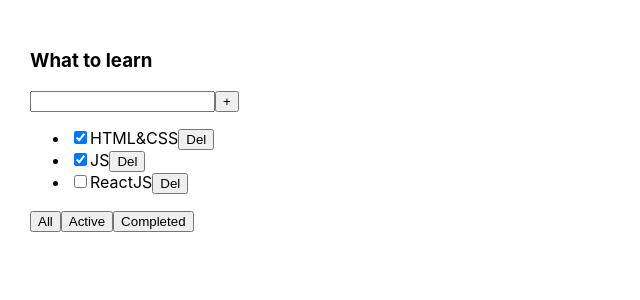
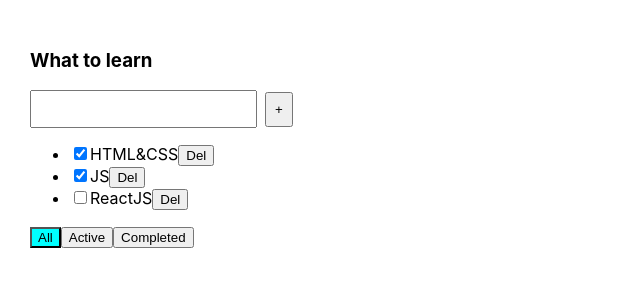
Before and after one commit to beliy-beret/incubator-todo, a React (Create React App) app: page / in a window 1280 px wide. Shown: the top 300 px of the page, without its empty margins (0-640 px from the left). Built offline with nearby package versions, Linux system fonts and the light colour scheme.

Commit message:
Monday Lesson 4

```diff
--- a/src/App.css
+++ b/src/App.css
@@ -2,7 +2,3 @@
   padding: 30px;
   display: flex;
 }
-
-.App > div {
-  margin-right: 50px;
-}
--- a/src/App.tsx
+++ b/src/App.tsx
@@ -1,6 +1,6 @@
 import {FC, useState} from 'react';
 import './App.css';
-import Todolist from "./Todolist";
+import TaskList from "./components/TaskList/TaskList";
 import {v1} from "uuid";
 
 export type FilterModeType = 'all' | 'active' | 'completed'
@@ -39,9 +39,9 @@ const App: FC = () => {
     }
     setTask([...tasks, newTask]);
   }
-  const toggleDoneValue = (taskId: string) => setTask(tasks.map((item) => {
+  const toggleDoneValue = (taskId: string, status: boolean) => setTask(tasks.map((item) => {
     if(item.id === taskId) {
-      return {...item, isDone: !item.isDone}
+      return {...item, isDone: status}
     } else {
       return item
     }
@@ -49,13 +49,14 @@ const App: FC = () => {
 
   return (
     <div className="App">
-      <Todolist
+      <TaskList
         title={'What to learn'}
         taskList={filteredTasks}
         deleteTask={deleteTask}
         changeFilter={filterModeHandle}
         addNewTask={addNewTask}
         toggleDoneValue={toggleDoneValue}
+        filterMode={filterMode}
       />
     </div>
   );
--- a/src/Todolist.tsx
+++ /dev/null
@@ -1,93 +0,0 @@
-import React, {ChangeEvent, KeyboardEvent, FC, useState} from "react";
-import {FilterModeType, TaskType} from "./App";
-
-type ComponentProps = {
-  title: string
-  taskList: Array<TaskType>
-  deleteTask: (taskId: string) => void
-  changeFilter: (filter: FilterModeType) => void
-  addNewTask: (text: string) => void
-  toggleDoneValue: (id: string) => void
-}
-
-const Todolist: FC<ComponentProps> = ({
-                                        title,
-                                        taskList,
-                                        deleteTask,
-                                        changeFilter,
-                                        addNewTask,
-                                        toggleDoneValue
-                                      }) => {
-
-  const [newTaskTitle, setNewTask] = useState<string>('');
-  const newTaskTitleHandle = (event: ChangeEvent<HTMLInputElement>) => {
-    setNewTask(event.currentTarget.value);
-  }
-  const showTaskList = () => {
-    if(taskList.length === 0) {
-      return <span>Task list is empty.</span>
-    } else {
-      return taskList.map((item) => {
-
-        const onChangeCheckHandle = () => toggleDoneValue(item.id);
-        const onKeyDownHandle = (event: KeyboardEvent<HTMLInputElement>) => event.key === 'Enter' && toggleDoneValue(item.id)
-        const deleteTaskButtonHandle = () => deleteTask(item.id);
-
-        return(
-          <li key={item.id}>
-            <input
-              type="checkbox"
-              checked={item.isDone}
-              onChange={onChangeCheckHandle}
-              onKeyDown={onKeyDownHandle}
-            />
-            <span>{item.title}</span>
-            <button onClick={deleteTaskButtonHandle}>Del</button>
-          </li>
-        )
-      })
-    }
-  }
-  const addTaskButtonHandle = () => {
-    addNewTask(newTaskTitle);
-    setNewTask('');
-  };
-  const addTaskKeyDownHandle = (event: KeyboardEvent<HTMLInputElement>) => event.key === 'Enter' && addNewTask(newTaskTitle);
-  const filterHandle = {
-    getAllTask(){
-      changeFilter('all')
-    },
-    getActiveTask(){
-      changeFilter('active')
-    },
-    getCompletedTask(){
-      changeFilter('completed')
-    }
-  }
-
-  return (
-    <div>
-      <h3>{title}</h3>
-      <div>
-        <input
-          value={newTaskTitle}
-          onChange={newTaskTitleHandle}
-          onKeyDown={addTaskKeyDownHandle}
-        />
-        <button
-          onClick={addTaskButtonHandle}
-        >+</button>
-      </div>
-      <ul>
-        {showTaskList()}
-      </ul>
-      <div>
-        <button onClick={filterHandle.getAllTask}>All</button>
-        <button onClick={filterHandle.getActiveTask}>Active</button>
-        <button onClick={filterHandle.getCompletedTask}>Completed</button>
-      </div>
-    </div>
-  )
-}
-
-export default Todolist;
--- /dev/null
+++ b/src/components/AddNewTaskForm/AddNewTaskForm.tsx
@@ -0,0 +1,54 @@
+import {ChangeEvent, FC, KeyboardEvent, useState} from 'react';
+import style from './style.module.css';
+
+type ComponentPropsType = {
+  addNewTask: (taskTitle: string) => void
+}
+
+const AddNewTaskForm: FC<ComponentPropsType> = (
+  {addNewTask}
+) => {
+
+  const [newTaskTitle, setNewTaskTitle] = useState<string>('');
+  const [error, setError] = useState<string>('');
+  const newTaskTitleHandle = (event: ChangeEvent<HTMLInputElement>) => {
+    error && setError('');
+    setNewTaskTitle(event.currentTarget.value.trim());
+  };
+  const addTaskButtonHandle = () => {
+    if (newTaskTitle) {
+      addNewTask(newTaskTitle);
+      setNewTaskTitle('');
+    } else {
+      setError('Enter task title.');
+    }
+  };
+  const addTaskKeyDownHandle = (event: KeyboardEvent<HTMLInputElement>) => {
+    if (event.key === 'Enter') {
+      if (newTaskTitle) {
+        addNewTask(newTaskTitle);
+        setNewTaskTitle('');
+      } else {
+        setError('Enter task title.');
+      }
+    }
+  };
+
+  return (
+    <div className={style.form}>
+      <input
+        value={newTaskTitle}
+        onChange={newTaskTitleHandle}
+        onKeyDown={addTaskKeyDownHandle}
+        className={`${style.input} ${error ? style.notValid : ''}`}
+      />
+      <button
+        onClick={addTaskButtonHandle}
+      >+
+      </button>
+      {error && <p className={style.error}>{error}</p>}
+    </div>
+  )
+}
+
+export default AddNewTaskForm;
--- /dev/null
+++ b/src/components/AddNewTaskForm/style.module.css
@@ -0,0 +1,25 @@
+.form {
+    display: flex;
+    justify-content: start;
+    align-items: center;
+    flex-wrap: wrap;
+    gap: 0.5rem;
+}
+.form button {
+    padding: 0.5rem;
+}
+.error {
+    color: red;
+    flex-basis: 100%;
+    margin: 0;
+}
+.notValid {
+    border: 3px solid red;
+}
+input:focus.notValid {
+    outline: red;
+}
+.input {
+    padding: 0.5rem;
+    font-size: 1rem;
+}
--- /dev/null
+++ b/src/components/Task/Task.tsx
@@ -0,0 +1,32 @@
+import {FC, KeyboardEvent} from 'react';
+import {TaskType} from "../../App";
+
+type ComponentPropsType = {
+  task: TaskType
+  deleteTask: (taskId: string) => void
+  changeTaskStatus: (taskId: string, taskStatus: boolean) => void
+}
+
+const Task: FC<ComponentPropsType> = (
+  { task, deleteTask, changeTaskStatus  }
+) => {
+
+  const onChangeCheckHandle = () => changeTaskStatus(task.id, !task.isDone);
+  const deleteTaskButtonHandle = () => deleteTask(task.id);
+  const onKeyDownHandle = (event: KeyboardEvent<HTMLInputElement>) => event.key === 'Enter' && changeTaskStatus(task.id, !task.isDone)
+
+  return (
+    <>
+      <input
+        type="checkbox"
+        checked={task.isDone}
+        onChange={onChangeCheckHandle}
+        onKeyDown={onKeyDownHandle}
+      />
+      <span className={task.isDone ? 'isDone' : ''}>{task.title}</span>
+      <button onClick={deleteTaskButtonHandle}>Del</button>
+    </>
+  )
+};
+
+export default Task;
--- /dev/null
+++ b/src/components/TaskList/TaskList.tsx
@@ -0,0 +1,70 @@
+import {FC} from "react";
+import {FilterModeType, TaskType} from "../../App";
+import Task from "../Task/Task";
+import AddNewTaskForm from "../AddNewTaskForm/AddNewTaskForm";
+import style from './style.module.css';
+
+type ComponentProps = {
+  title: string
+  taskList: Array<TaskType>
+  filterMode: FilterModeType
+  deleteTask: (taskId: string) => void
+  changeFilter: (filter: FilterModeType) => void
+  addNewTask: (text: string) => void
+  toggleDoneValue: (id: string, status: boolean) => void
+}
+
+const TaskList: FC<ComponentProps> = (
+  {
+    title,
+    taskList,
+    deleteTask,
+    changeFilter,
+    addNewTask,
+    toggleDoneValue,
+    filterMode
+  }
+) => {
+
+  const showTaskList = () => {
+    if (taskList.length === 0) {
+      return <span>Task list is empty.</span>
+    } else {
+      return taskList.map((item) => {
+        return (
+          <li key={item.id}>
+            <Task task={item} deleteTask={deleteTask} changeTaskStatus={toggleDoneValue}/>
+          </li>
+        )
+      })
+    }
+  };
+  const filterHandle = {
+    getAllTask() {
+      changeFilter('all')
+    },
+    getActiveTask() {
+      changeFilter('active')
+    },
+    getCompletedTask() {
+      changeFilter('completed')
+    }
+  }
+
+  return (
+    <div>
+      <h3>{title}</h3>
+      <AddNewTaskForm addNewTask={addNewTask} />
+      <ul>
+        {showTaskList()}
+      </ul>
+      <div>
+        <button className={filterMode === 'all' ? style.activeFilter : ''} onClick={filterHandle.getAllTask}>All</button>
+        <button className={filterMode === 'active' ? style.activeFilter : ''} onClick={filterHandle.getActiveTask}>Active</button>
+        <button className={filterMode === 'completed' ? style.activeFilter : ''} onClick={filterHandle.getCompletedTask}>Completed</button>
+      </div>
+    </div>
+  )
+}
+
+export default TaskList;
--- /dev/null
+++ b/src/components/TaskList/style.module.css
@@ -0,0 +1,7 @@
+.isDone {
+    text-decoration: line-through;
+}
+
+.activeFilter {
+    background-color: aqua;
+}
```
